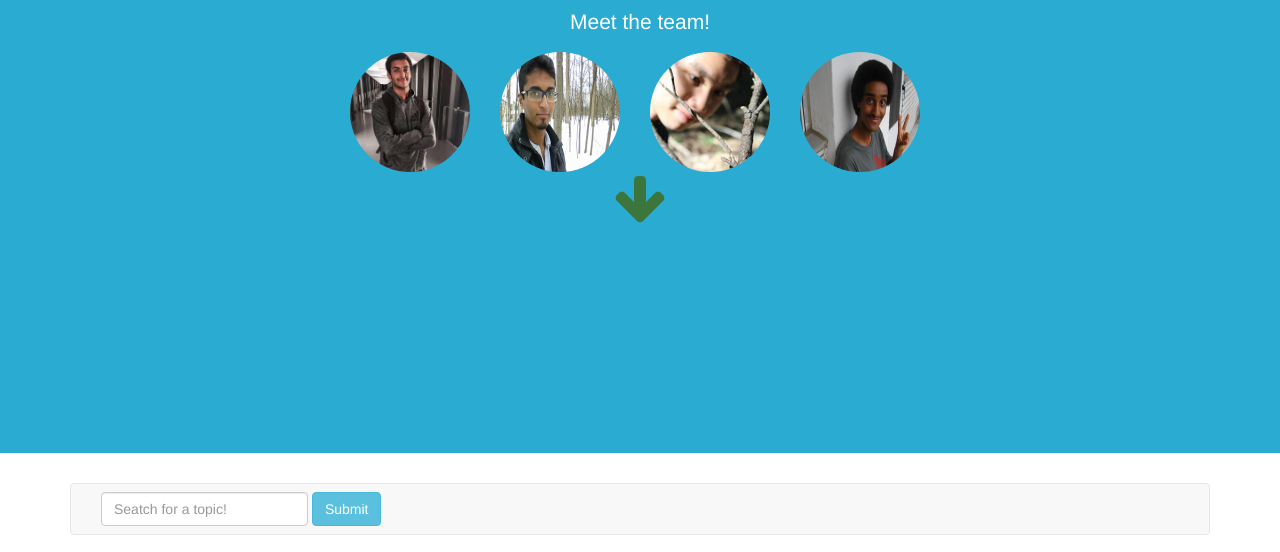
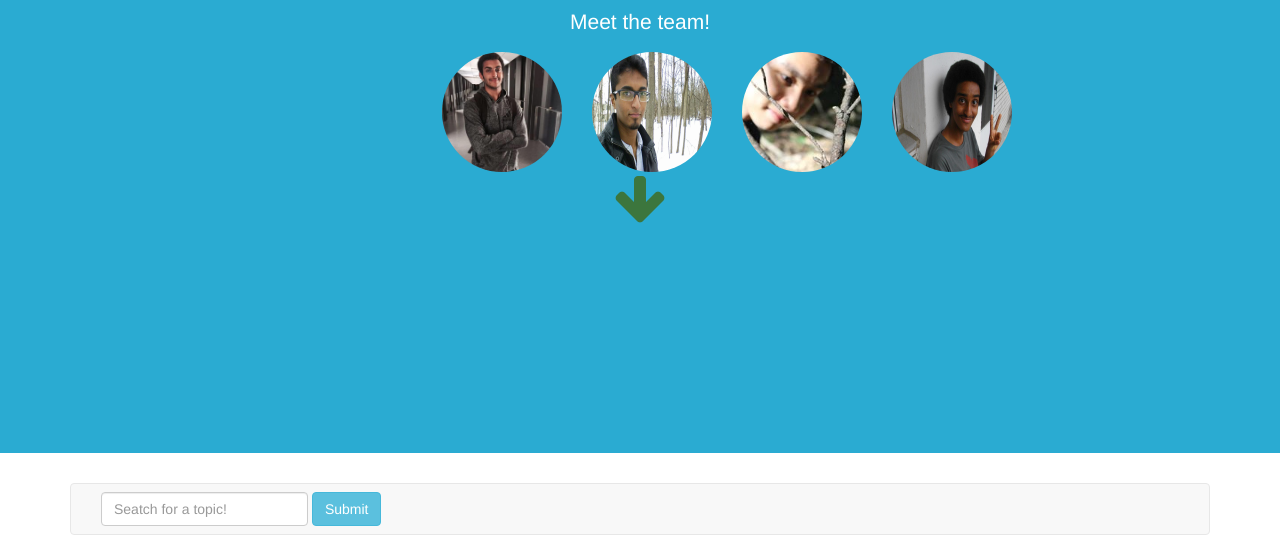
Before and after one commit to GitSaad/Trendify, a website: page public/index.html in a window 1280 px wide. Shown: the part 187-739 px from the top of the page. Drawn offline with nearby package versions, Linux system fonts and the light colour scheme.

Commit message:
Centering Images

```diff
--- a/public/index.html
+++ b/public/index.html
@@ -30,7 +30,7 @@
             <h3>Analyzing trend sentiments has never been easier!</h3>
             <p>Meet the team!</p>
 
-                <div class="col-sm-7 col-sm-offset-3">
+                <div class="col-sm-offset-4">
                     <img class="img-circle img-responsive profile-img col-sm-1" src="images/ali.jpg"/>
                     <img class="img-circle img-responsive profile-img col-sm-1" src="images/saad.jpg"/>
                     <img class="img-circle img-responsive profile-img col-sm-1" src="images/martin.jpg"/>
```
